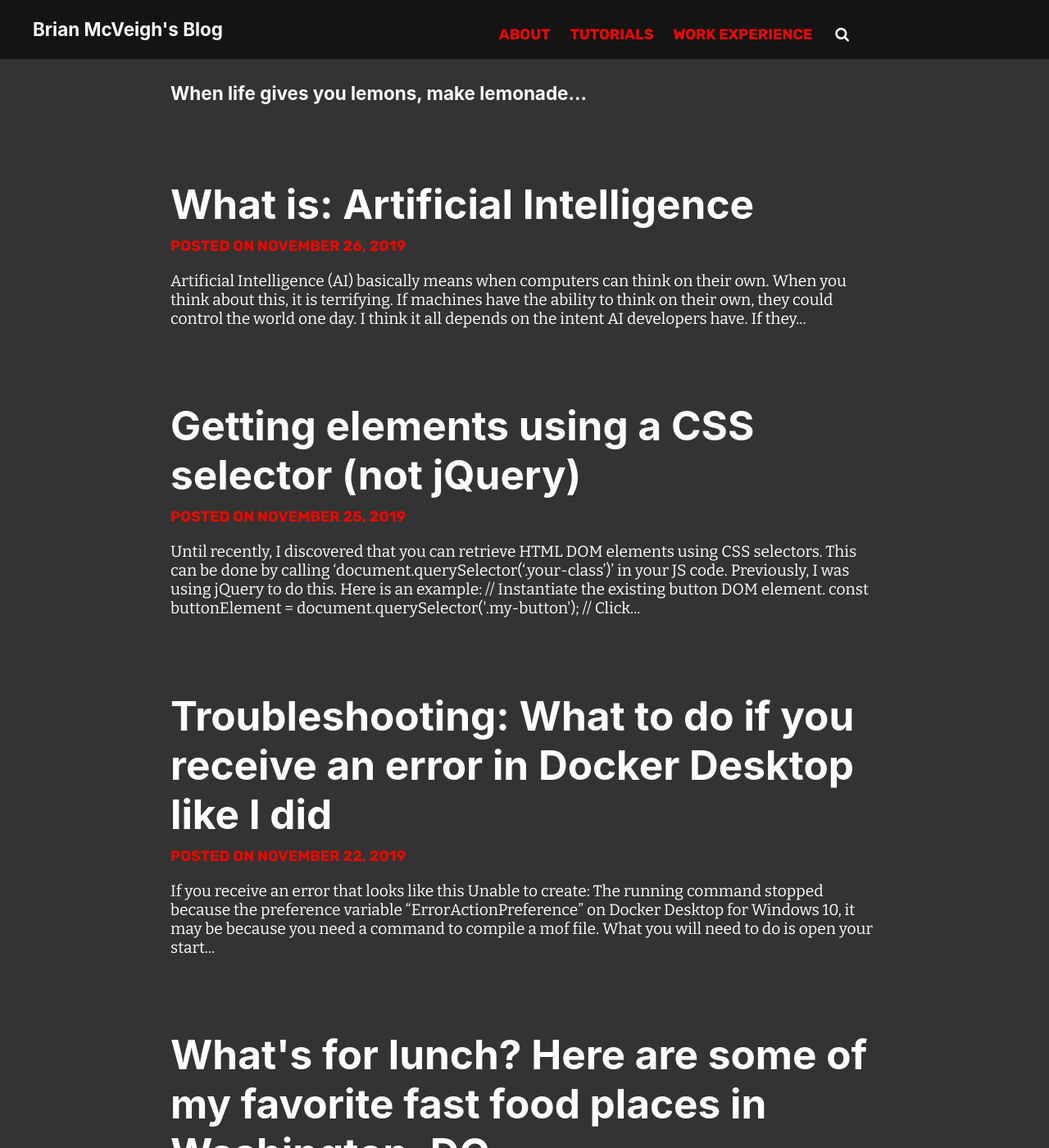
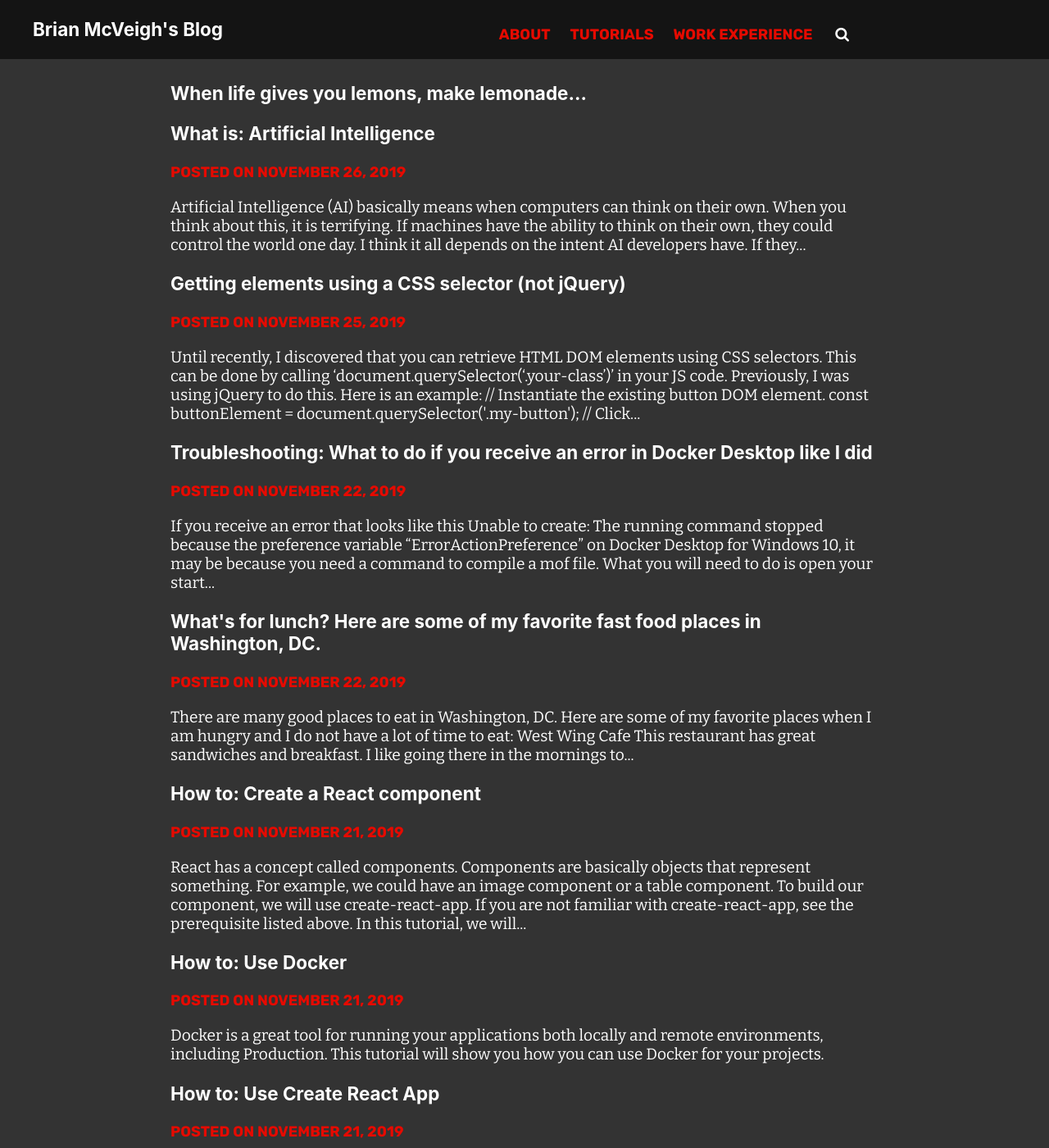
Before and after one commit to bmcveigh/bmcveigh.github.io, a Jekyll site: the page built from index.markdown, in a window 1280 px wide and 1400 px high. Shown: the whole window at 82% size. Built offline with Jekyll 4.4.1, drawn with Linux system fonts in a browser that asks for light colours.

```diff
--- a/_sass/components/post/_post.scss
+++ b/_sass/components/post/_post.scss
@@ -1,17 +1,25 @@
 //
 // Styling for posts.
 //
-.posts {
-    padding-top: 0;
-
-    .post-title {
-        color:rgb(17, 17, 17);
-        font-size:49.5px;
-        margin-bottom: 10px;
+.post-list {
+    .item {
+        display: flex;
+        align-items: baseline;
+        margin: 0.6em 0em;
+        font-size: 90%;
     }
 
-    & > .post {
-        padding: 20px 0;
+    .title {
+        padding-left: 1em;
+        text-indent: -1em;
+    }
+
+    hr {
+        border: none;
+        margin: 0 0.75em;
+        border-bottom: 1px dotted $color-white;
+        flex: 1 0 1em;
+        opacity: 0.25;
     }
 }
 
```
Also changed, not shown: _layouts/archives.html (added, +24 -0 lines), archives.markdown (added, +8 -0 lines).
